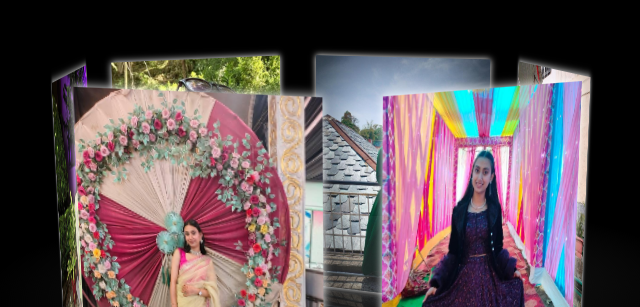
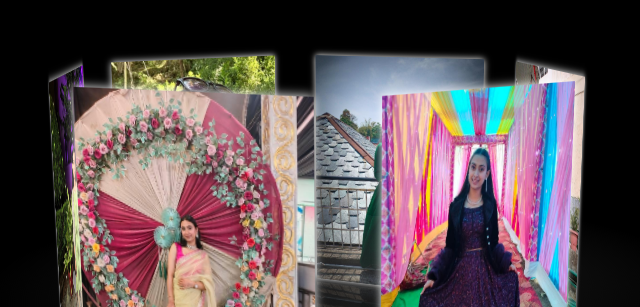
Before and after one commit to Vishu755/palak, a plain HTML site: page love/index.html in a window 1280 px wide. Shown: the part 228-535 px from the top of the page, without its empty margins (287-927 px from the left). Drawn offline with Linux system fonts and the light colour scheme; a web font is replaced by a local one.

Commit message:
Update main.css

```diff
--- a/love/main.css
+++ b/love/main.css
@@ -44,8 +44,8 @@
     position: absolute;
     left: 0;
     top: 0;
-    max-width: 185%;
-    max-height: 150%;
+    max-width: 183%;
+    max-height: 145%;
     line-height: 200px;
     font-size: 50px;
     text-align: center;
```
